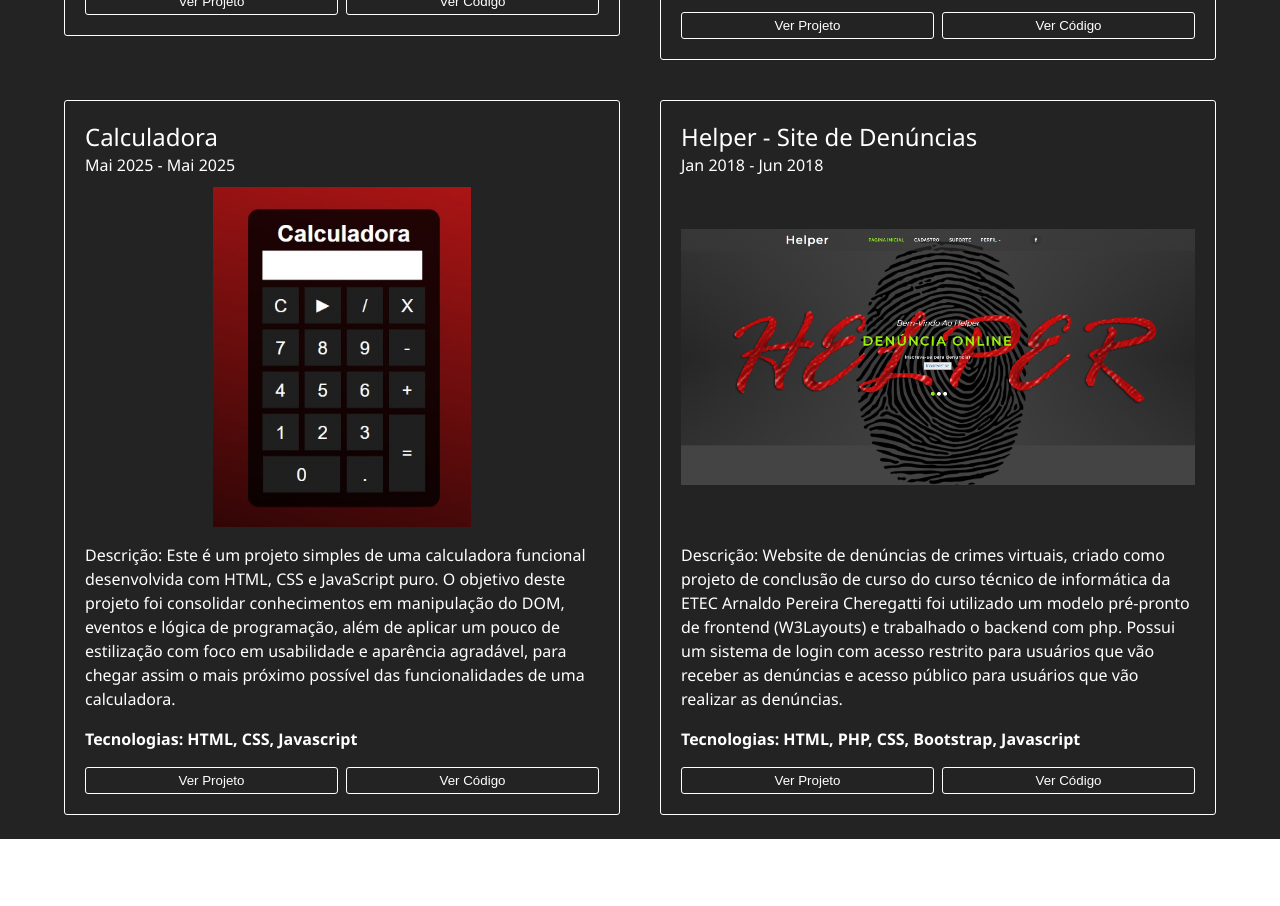
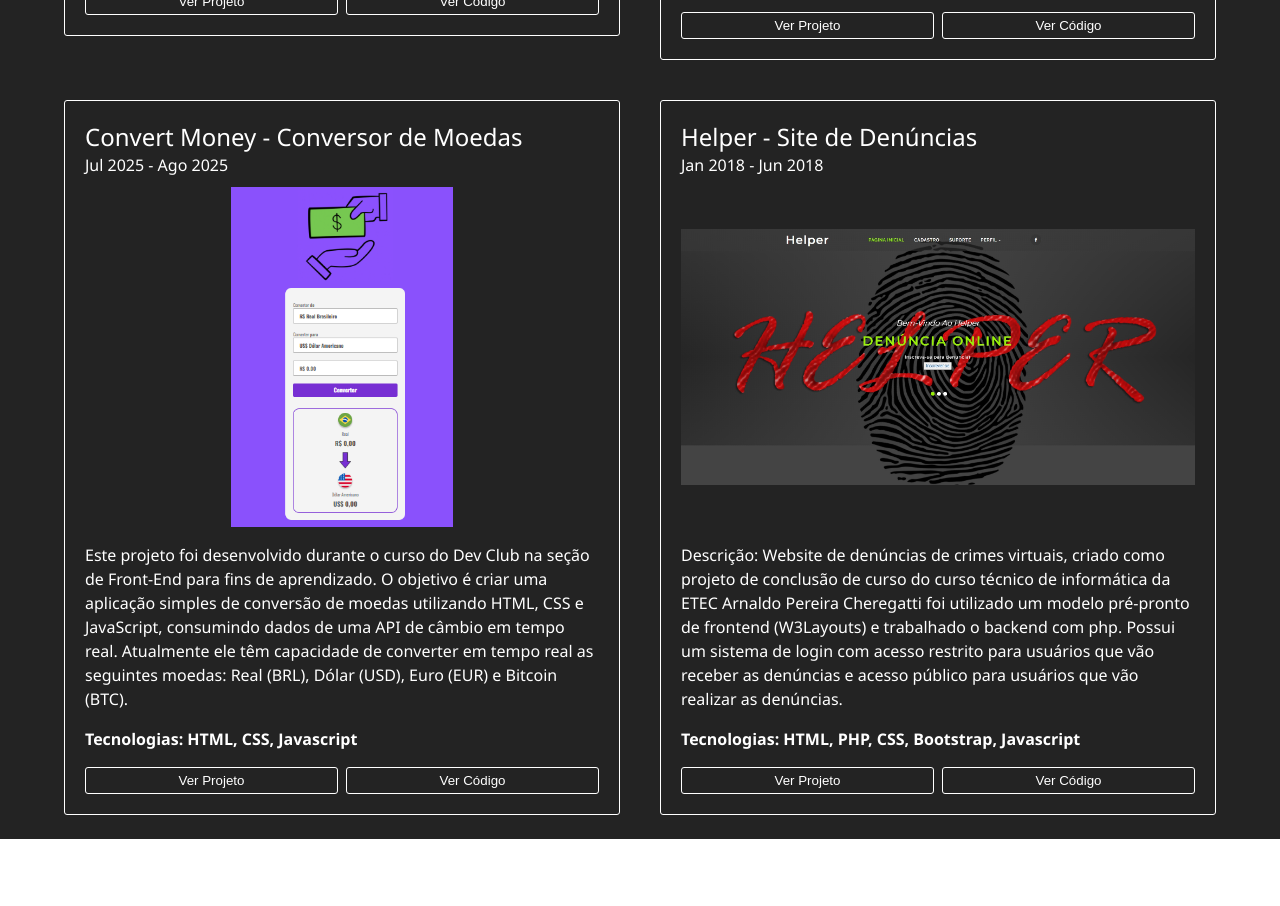
Before and after one commit to arielvasconcelosgoncalves/my-portifolio, a React (Vite) app: page / in a window 1280 px wide. Shown: the part 3220-4126 px from the top of the page. Built offline with nearby package versions, Linux system fonts and the light colour scheme; some icons are missing.

Commit message:
update: trocado projeto da calculadora pelo conversor de moeda

```diff
--- a/src/pages/Home/sections/Projects/Projects.tsx
+++ b/src/pages/Home/sections/Projects/Projects.tsx
@@ -3,10 +3,10 @@ import ProjectCard, { type ProjectCardProps } from "../../../../components/Proje
 import AnimationComponent from "../../../../components/AnimationComponent/AnimationComponent";
 import livro from "../../../../assets/images/livros_vai_na_web.jpg";
 import api from "../../../../assets/images/api_livros.jpg";
-import calculadora from "../../../../assets/images/calculadora.jpg";
 import helper from "../../../../assets/images/helper.jpg";
 import fine from "../../../../assets/images/fine.png"
 import devburger from "../../../../assets/images/devburger.png"
+import convertMoney from "../../../../assets/images/convert-money-devclub.png";
 
 const ProjectsSection: React.FC = () => {
 
@@ -59,16 +59,13 @@ const ProjectsSection: React.FC = () => {
             codeURL: "https://github.com/arielvasconcelosgoncalves/api_livros",
         },
         {
-            title: "Calculadora",
-            subtitle: "Mai 2025 - Mai 2025",
-            srcImg: calculadora,
-            description: "Descrição: Este é um projeto simples de uma calculadora funcional desenvolvida com HTML, " +
-                "CSS e JavaScript puro. O objetivo deste projeto foi consolidar conhecimentos em manipulação do DOM, " +
-                "eventos e lógica de programação, além de aplicar um pouco de estilização com foco em usabilidade e aparência agradável," +
-                " para chegar assim o mais próximo possível das funcionalidades de uma calculadora.",
+            title: "Convert Money - Conversor de Moedas",
+            subtitle: "Jul 2025 - Ago 2025",
+            srcImg: convertMoney,
+            description: "Este projeto foi desenvolvido durante o curso do Dev Club na seção de Front-End para fins de aprendizado. O objetivo é criar uma aplicação simples de conversão de moedas utilizando HTML, CSS e JavaScript, consumindo dados de uma API de câmbio em tempo real. Atualmente ele têm capacidade de converter em tempo real as seguintes moedas: Real (BRL), Dólar (USD), Euro (EUR) e Bitcoin (BTC).",
             technologies: "Tecnologias: HTML, CSS, Javascript",
-            websiteURL: "https://calculadora-ariel.netlify.app/",
-            codeURL: "https://github.com/arielvasconcelosgoncalves/calculadora",
+            websiteURL: "https://convert-money.netlify.app/",
+            codeURL: "https://github.com/arielvasconcelosgoncalves/convert-money-devclub",
         },
         {
             title: "Helper - Site de Denúncias",
```
Also changed, not shown: src/assets/images/calculadora.jpg (deleted), src/assets/images/convert-money-devclub.png (added).
